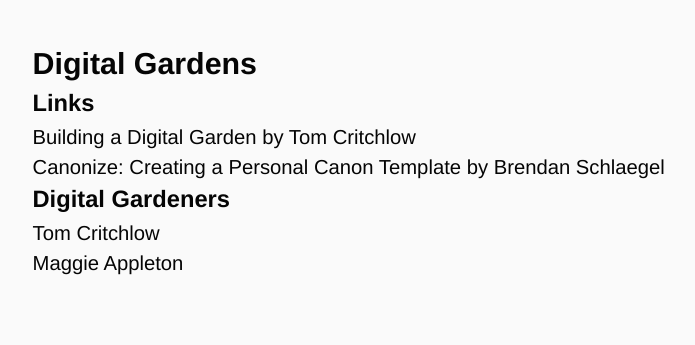
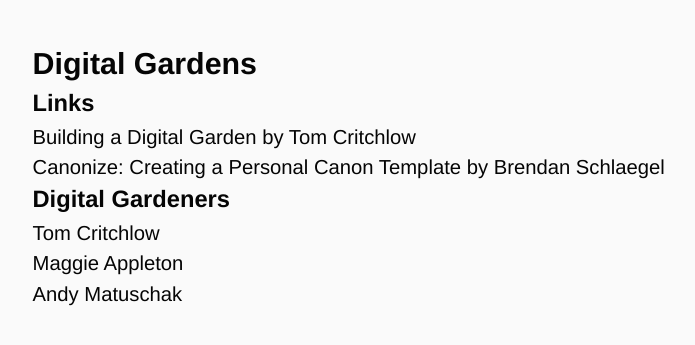
Before and after one commit to mtucker/mtucker.github.io, a Jekyll site: the page built from garden/digital_gardens/index.md, in a window 1280 px wide. Shown: the top 345 px of the page, without its empty margins (8-703 px from the left). Built offline with Jekyll 4.4.1, drawn with Linux system fonts in a browser that asks for light colours.

Commit message:
Add a gardener

```diff
--- a/garden/digital_gardens/index.md
+++ b/garden/digital_gardens/index.md
@@ -15,3 +15,5 @@ layout: internal
 [Tom Critchlow](https://tomcritchlow.com/)
 
 [Maggie Appleton](https://maggieappleton.com/)
+
+[Andy Matuschak](https://andymatuschak.org/)
```
